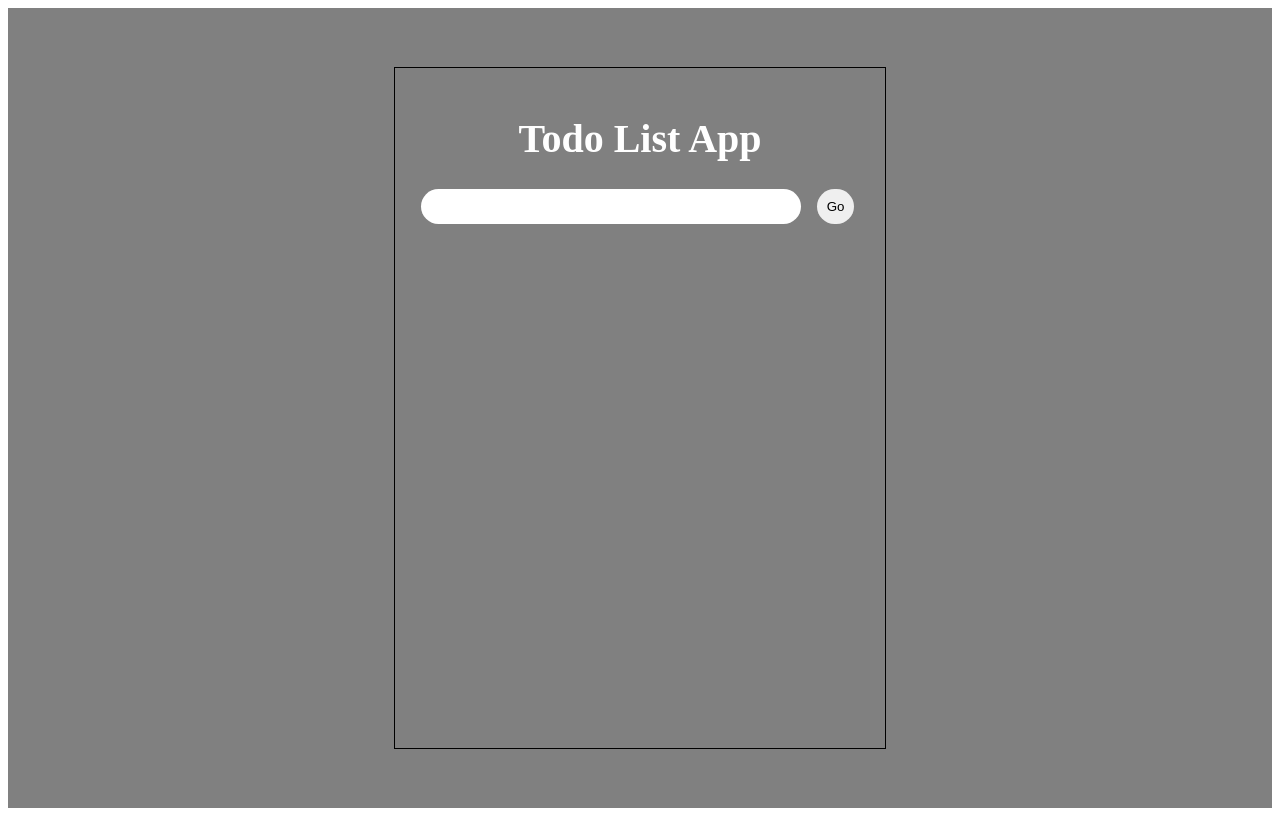
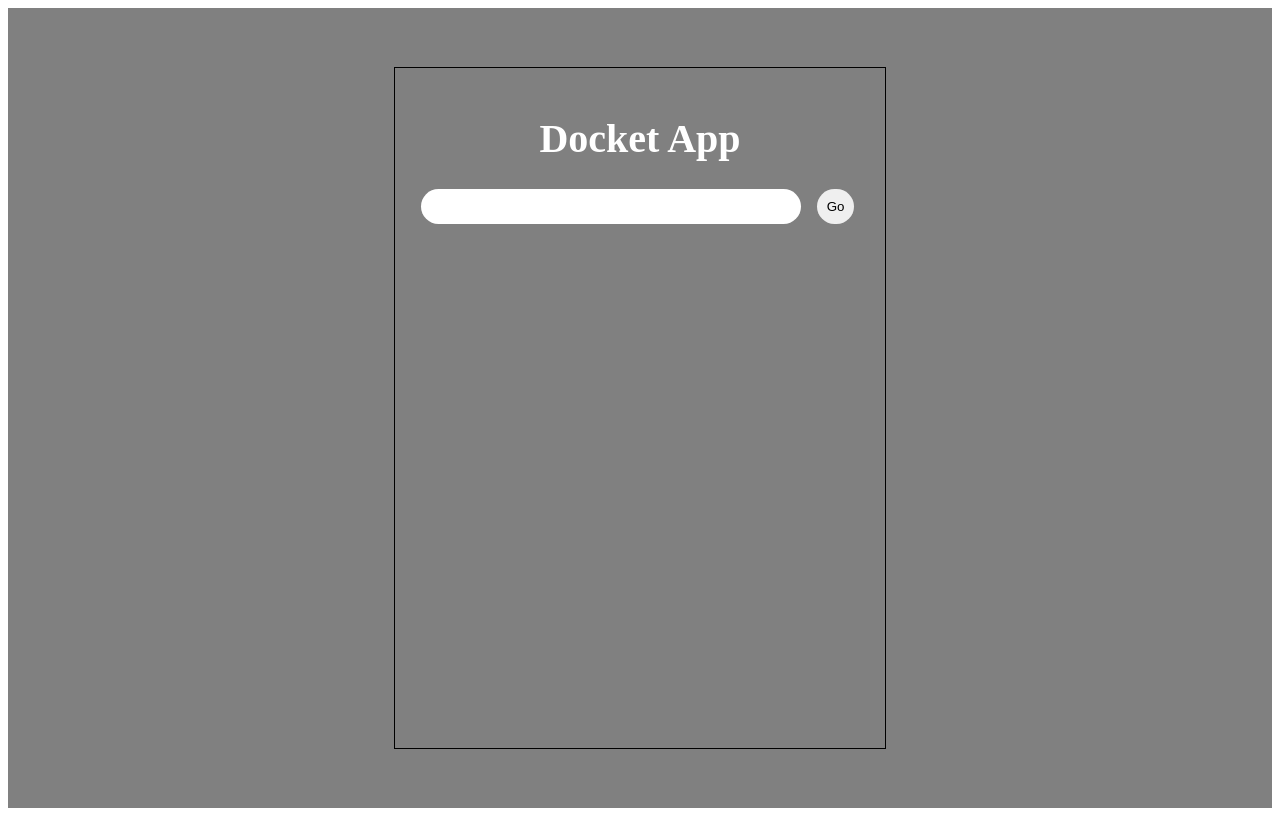
Before and after one commit to aswathyeg/react-todoApp, a React (Create React App) app: page / in a window 1280 px wide. Built offline with nearby package versions, Linux system fonts and the light colour scheme.

Commit message:
updated header

```diff
--- a/src/App.js
+++ b/src/App.js
@@ -7,7 +7,7 @@ const App = () => {
   return (
     <div className="App">
       <div className="container">
-        <h1>Todo List App</h1>
+        <h1>Docket App</h1>
         <TodoForm />
         <TodoList />
       </div>
```
